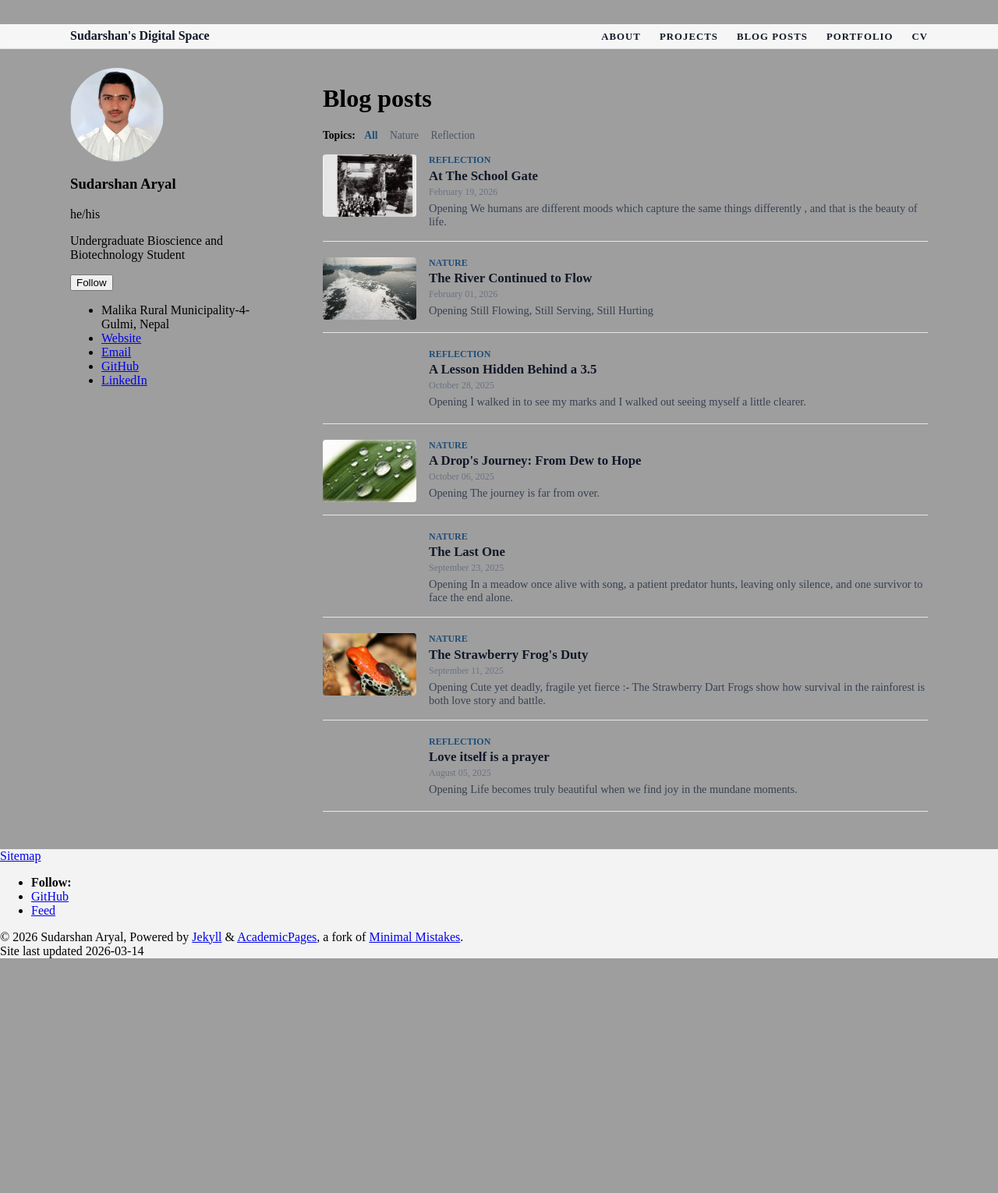
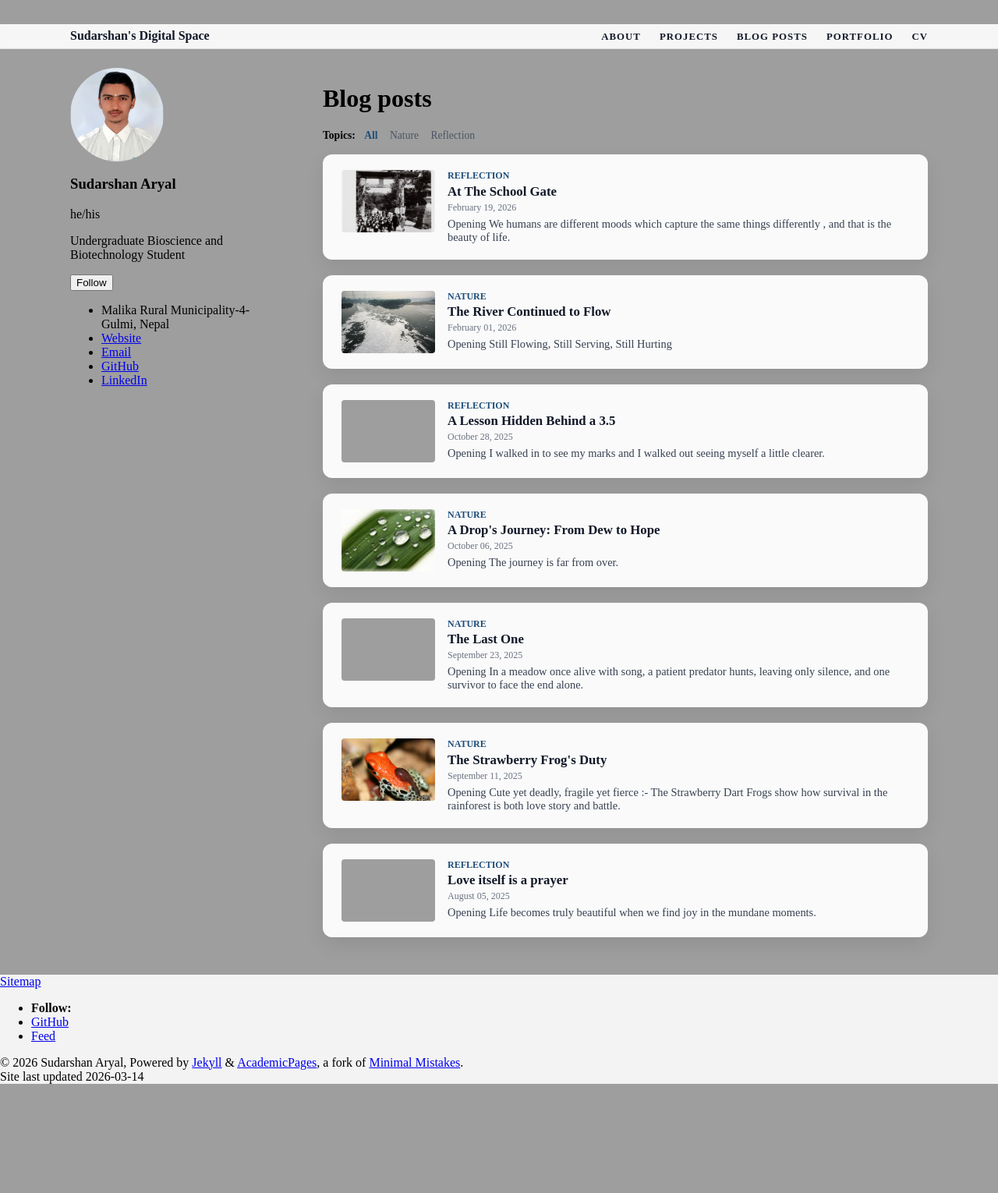
Before and after one commit to Sudu-09-Nep/sudu.github.io, a Jekyll site: the page built from _pages/year-archive.md, in a window 1280 px wide. Shown: the whole page at 78% size. Built offline with Jekyll 4.4.1, drawn with Linux system fonts in a browser that asks for light colours; a script bundle is joined from its source files by our own code; library files that are not in the unit come from our copies; before the commit the page ends 1369 px from its top, so only the background shows below that; grey boxes are pictures that could not be loaded.

Commit message:
Update main.css

```diff
--- a/assets/css/main.css
+++ b/assets/css/main.css
@@ -227,6 +227,22 @@
 .post .page__title {
   margin-bottom: 0.5rem;
 }
+/* Wide single-post layout */
+.post--wide .page {
+  flex: 1;
+}
+
+.post--wide .page__content {
+  max-width: 960px;              /* wider than normal */
+  margin: 0 auto 3rem;
+  padding: 2rem 2.5rem 3rem;
+  background: rgba(255, 255, 255, 0.96);
+  border-radius: 0.75rem;
+  box-shadow: 0 12px 30px rgba(0, 0, 0, 0.1);
+  font-size: 1rem;
+  line-height: 1.8;
+}
+
 
 
 /* Kathmandu Post-like list */
@@ -240,9 +256,13 @@
 .kp-item {
   display: flex;
   gap: 1rem;
-  border-bottom: 1px solid #e5e7eb;
-  padding-bottom: 1rem;
+  padding: 1.25rem 1.5rem;
+  background: rgba(255, 255, 255, 0.95);
+  border-radius: 0.75rem;
+  box-shadow: 0 10px 25px rgba(0, 0, 0, 0.08);
+  border-bottom: none;           /* remove this if present */
 }
+
 
 .kp-item-image img {
   width: 120px;
```
